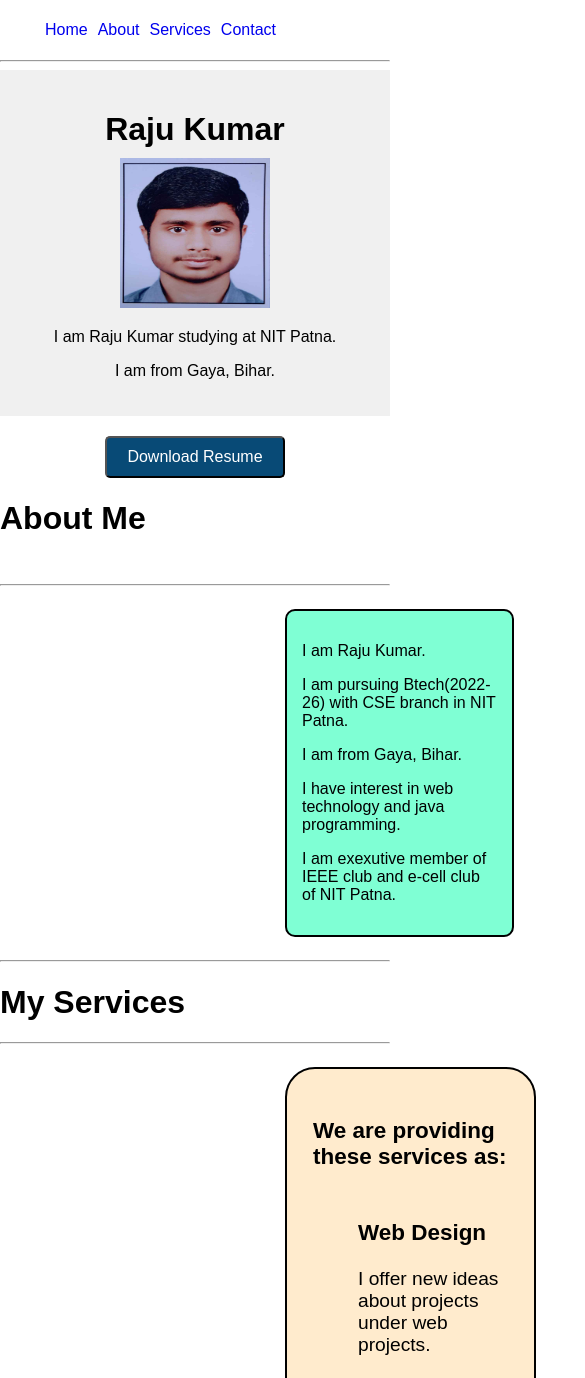
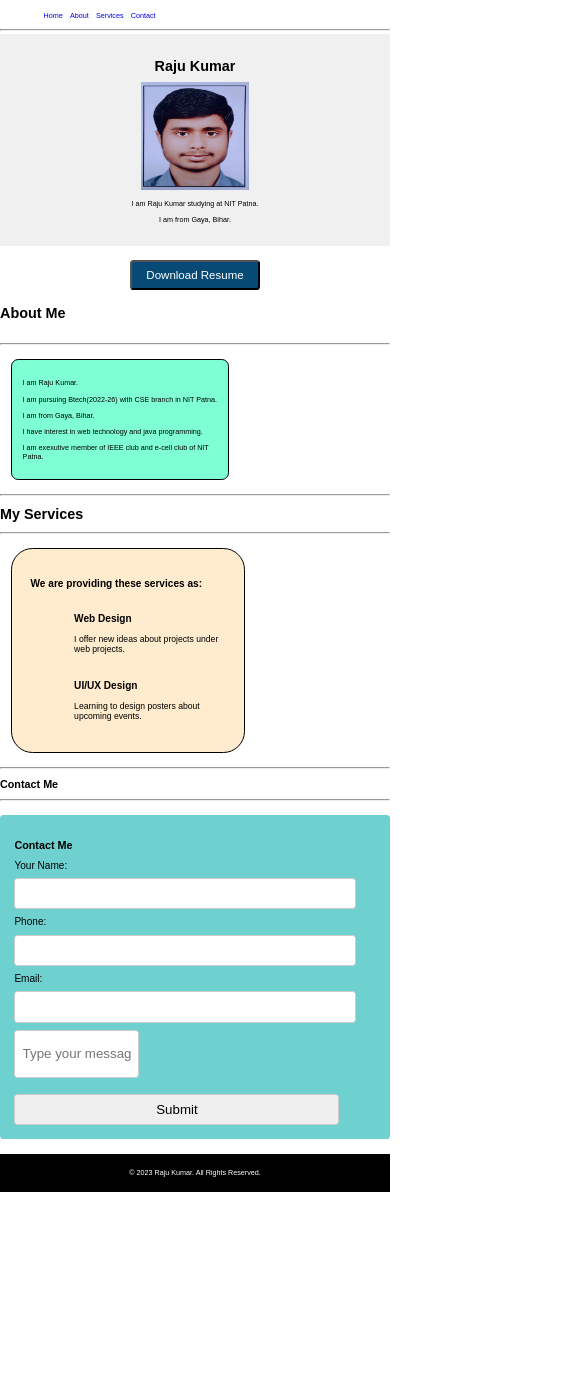
Before and after one commit to rajukr9824/portfolio, a plain HTML site: page index.html in a window 390 px wide. Shown: the top 1378 px of the page, 585 px wide, since content can reach past the window. After the commit the page ends 1192 px from the top, so only its background shows below. Drawn offline with Linux system fonts and the light colour scheme.

Commit message:
updated
changes update

```diff
--- a/index.html
+++ b/index.html
@@ -4,7 +4,7 @@
 <head>
     <meta charset="UTF-8">
     <meta name="viewport" content="width=device-width, initial-scale=1.0">
-    <link rel="stylesheet" href="portfoliostyles.css">
+    <link rel="stylesheet" href="portstyles.css">
 
     <title>Raju Kumar - Portfolio</title>
 </head>
@@ -14,7 +14,7 @@
         <form method="post" action="" name="contact-form"></form>
         <nav>
             <ul>
-                <li><a href="index.html" target="_blank">Home</a></li>
+                <li><a href="portfolio.html" target="_blank">Home</a></li>
                 <li><a href="aboutport.html" target="_blank">About</a></li>
                 <li><a href="serviceport.html" target="_blank">Services</a></li>
                 <li><a href="contactport.html" target="_blank">Contact</a></li>
--- /dev/null
+++ b/portstyles.css
@@ -0,0 +1,158 @@
+html {
+    font-size: 62.5%;
+}
+
+body {
+    font-family: 'Arial', sans-serif;
+    margin: 0;
+    padding: 0;
+}
+
+li {
+    float: left;
+    margin: 0.5rem;
+}
+
+li a {
+    text-decoration: none;
+}
+
+ul {
+    list-style-type: none;
+}
+
+nav li a:active {
+    text-decoration: none;
+    color: rgb(18, 17, 17);
+}
+
+nav li a:hover {
+    color: rgb(34, 22, 22);
+    text-decoration: none;
+}
+
+nav li a:visited {
+    color: rgb(17, 17, 14);
+    text-decoration: none;
+}
+
+header {
+    text-align: center;
+    padding: 2rem;
+    background-color: #f0f0f0;
+}
+
+header h1 {
+    margin-bottom: 1rem;
+}
+
+header img {
+    border-color: #0b0b0b;
+    width: 15rem;
+    height: 15rem;
+}
+
+.resume-button {
+    text-align: center;
+    margin: 2rem;
+}
+
+button {
+    padding: 1rem 2rem;
+    font-size: 1.6rem;
+    background-color: #084a76;
+    color: #fff;
+    border-color: #000000;
+    border-radius: 0.5rem;
+    cursor: pointer;
+}
+
+.contact-form {
+    max-width: 60rem;
+    margin: 2rem auto;
+    padding: 2rem;
+    background-color: rgb(111, 208, 208);
+    border-radius: 0.5rem;
+}
+
+.msg {
+    width: 5rem 6rem;
+}
+
+form {
+    display: grid;
+    gap: 1rem;
+}
+
+label {
+    font-size: 1.4rem;
+}
+
+input {
+    width: 90%;
+    padding: 1rem;
+    border: 0.1rem solid #ccc;
+    border-radius: 0.5rem;
+}
+
+.msg input[type="text"] {
+    width: 30%;
+    height: 100%;
+    padding: 1rem;
+    border: 0.1rem solid #ccc;
+    border-radius: 0.5rem;
+}
+
+button[type="submit"] {
+    background-color: #2ecc71;
+    width: 30%;
+}
+
+footer {
+    text-align: center;
+    padding: 1rem;
+    background-color: #000000;
+    color: #fff;
+}
+
+.myself {
+    border: 0.2rem solid black;
+    display: inline-block;
+    padding: 1.5rem;
+    margin: 1.5rem;
+    background-color: aquamarine;
+    border-radius: 1rem;
+    width: 50%;
+}
+
+.list {
+    border: 0.2rem solid black;
+    padding: 2.6rem;
+    background-color: blanchedalmond;
+    margin: 1.5rem;
+    display: inline-block;
+    border-radius: 3rem;
+    font-size: larger;
+    width: 50%;
+}
+
+.contact {
+    border: 0.2rem solid black;
+    background-color: rgb(152, 158, 154);
+    display: inline-block;
+    padding: 5rem;
+    margin-left: 60.6rem;
+    border-radius: 1rem;
+}
+
+@media(max-width:998px) {
+    html {
+        font-size: 55%;
+    }
+}
+
+@media(max-width:768px) {
+    html {
+        font-size: 45%;
+    }
+}
```
Also changed, not shown: aboutport.html (+1 -1 lines), contactport.html (+1 -1 lines).
